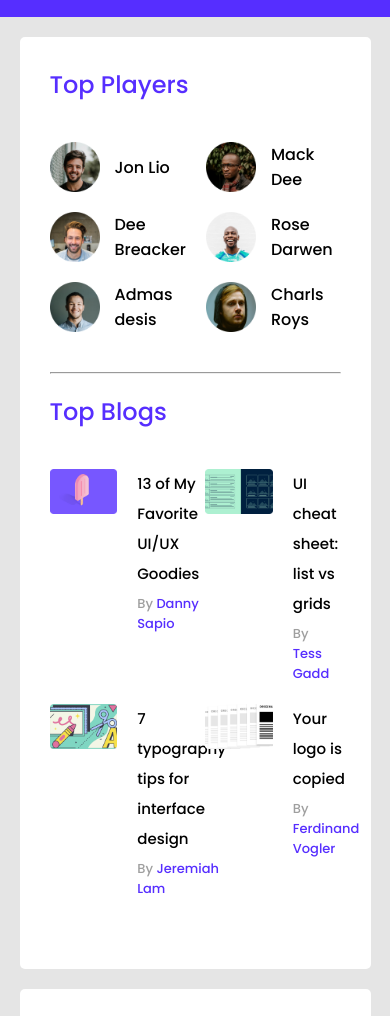
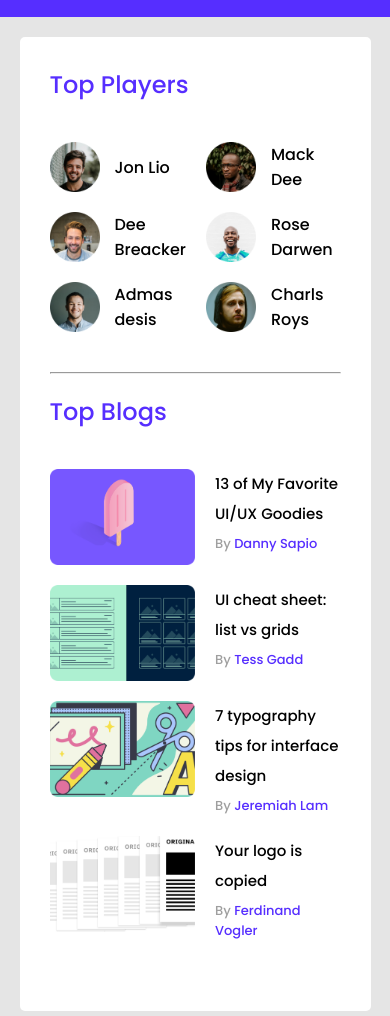
Before and after one commit to Asif570/leader-board, a plain HTML site: page index.html in a window 390 px wide. Shown: the part 83-1099 px from the top of the page. Drawn offline with Linux system fonts and the light colour scheme.

Commit message:
responsive for small devices

```diff
--- a/styles/style.css
+++ b/styles/style.css
@@ -217,3 +217,9 @@ nav {
     gap: 30px;
   }
 }
+/* responsive for small devices  */
+@media screen and (max-width: 768px) {
+  .top-blogs-container {
+    grid-template-columns: repeat(1, 1fr);
+  }
+}
```
